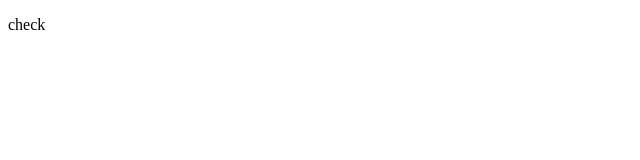
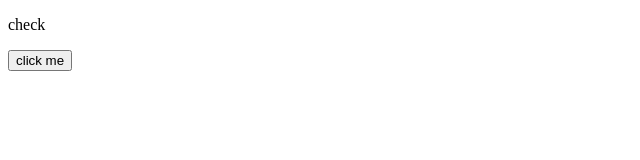
Before and after one commit to sabeelAarish/Device-Detection, a plain HTML site: page index.html in a window 1280 px wide. Shown: the whole page, without its empty margins (0-640 px from the left). Drawn offline with Linux system fonts and the light colour scheme.

Commit message:
Update index.html

```diff
--- a/index.html
+++ b/index.html
@@ -13,6 +13,7 @@
 </head>
 <body>
     <p id="demo">check</p>
+    <input type="button" value="click me" onclick="getiPhoneModel()">
 
 
 </body>
```
